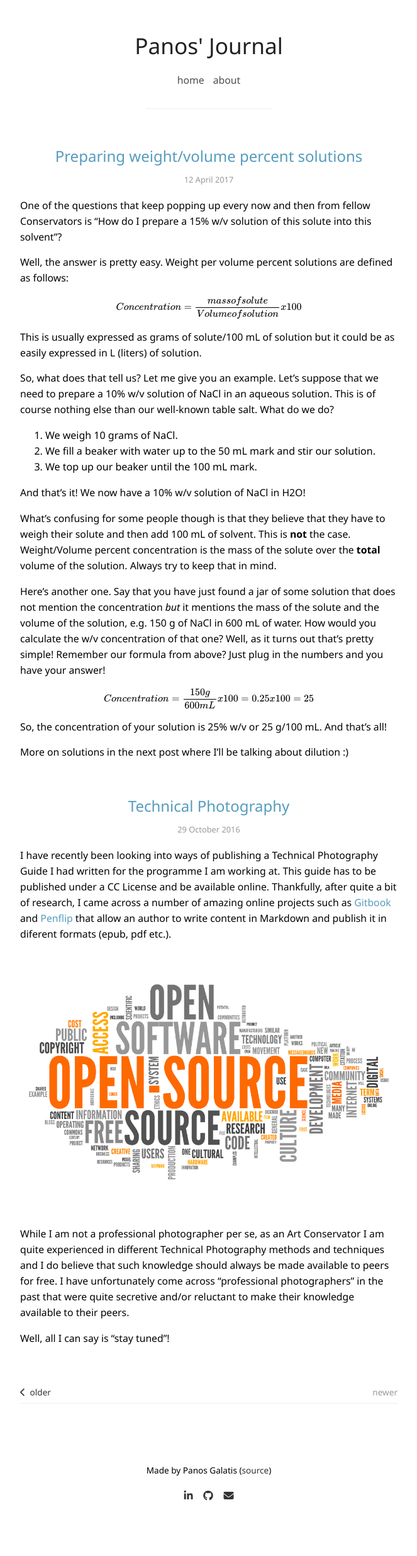
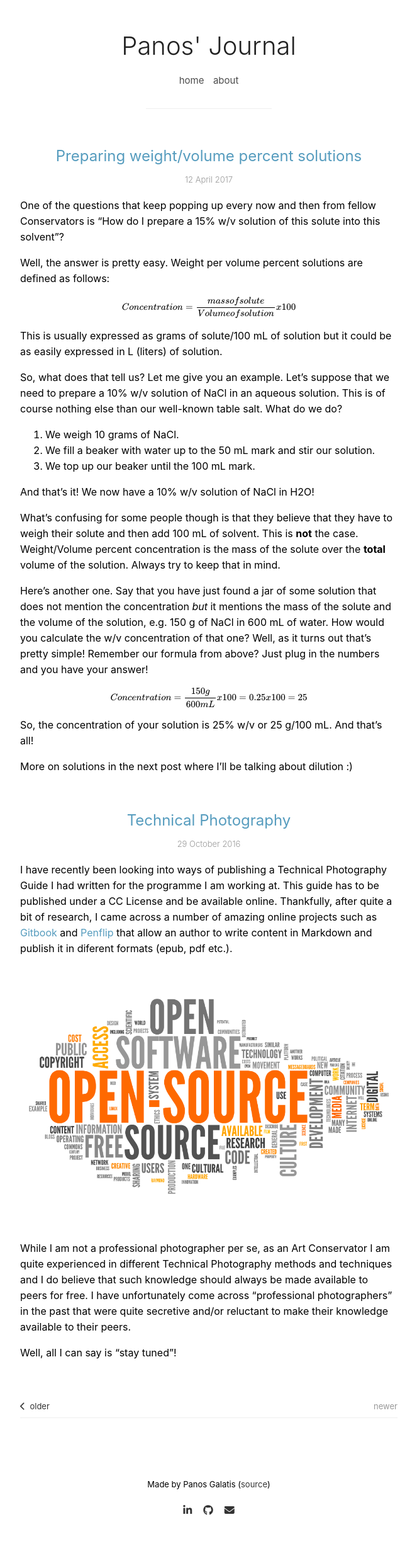
Before and after one commit to pgalatis/pgalatis.github.io, a Jekyll site: the page built from index.html, in a window 1280 px wide. Shown: the whole page at 63% size, without its empty margins (308-971 px from the left). Built offline with Jekyll 4.4.1, drawn with Linux system fonts in a browser that asks for light colours; nearby versions of some CDN libraries; formulas are drawn with MathJax 3; the list of posts is cut into pages by our own code; before the commit the page ends 2448 px from its top, so only the background shows below that.

Commit message:
Update style.css

```diff
--- a/css/style.css
+++ b/css/style.css
@@ -2,8 +2,7 @@
     text-align: center;
     opacity: 1;
     transition: 2s opacity;
-    font-family: "Segoe UI", Roboto, Oxygen, Ubuntu, Cantarell, Fira Sans, Droid Sans, "Helvetica Neue", sans-serif;
-    font-size: 100%;
+    font-family: -apple-system, BlinkMacSystemFont, "Segoe UI", Roboto, Oxygen, Ubuntu, Cantarell, Fira Sans, Droid Sans, "Helvetica Neue", sans-serif;
 }
 
 body.fade-out {
@@ -36,7 +35,7 @@
 
 h1.title {
     font-weight: 300;
-    font-size: 2.2rem;
+    font-size: 40px;
     text-align: center;
     margin: 30px 0;
     color: #222;
@@ -53,7 +52,7 @@
 
 nav.info a {
     color: #4c4c4c;
-    font-size: .985rem;
+    font-size: 15px;
 }
 
 h2 {
@@ -67,7 +66,7 @@
     color: #999;
     text-align: center;
     font-weight: 300!important;
-    font-size: .8rem!important;
+    font-size: 13px!important;
     margin-bottom: 10px;
 }
 
@@ -77,7 +76,7 @@
 
 .main p {
 	font-weight: 400;
-	font-size: .985rem;
+	font-size: 16px;
 	text-align: left;
 }
 
@@ -87,7 +86,7 @@
 }
 
 .MathJax {
-	font-size: 1rem !important;
+	font-size: 15px !important;
 }
 
 header.top:after {
@@ -101,12 +100,12 @@
 
 .post p {
     font-weight: 400;
-    font-size: .985rem;
+    font-size: 16px;
 }
 
 aside.related {
   text-align: left;
-  font-size: 1rem;
+  font-size: 15px;
   margin-top: 50px;
   background-color: rgba(236, 236, 236, 0.28);
   padding: 15px 0 10px 15px;
@@ -114,13 +113,13 @@
 }
 
 aside.related h2 {
-  font-size: 1rem;
+  font-size: 15px;
   text-align: left;
   font-weight: 400;
 }
 
 aside.related ul.related-posts h3 {
-  font-size: .95rem;
+  font-size: 14px;
   font-weight: 400;
 }
 
@@ -156,7 +155,7 @@
 }
 
 .footer p:first-child {
-    font-size: .85rem!important;
+    font-size: 13px!important;
 }
 
 a {text-decoration: none;
@@ -180,7 +179,7 @@
     margin: 0 auto 40px auto;
     border-bottom: 1px solid #eee;
     padding-bottom: 5px;
-    font-size: .85rem;
+    font-size: 13px;
     font-weight: 400;
 }
 
```
